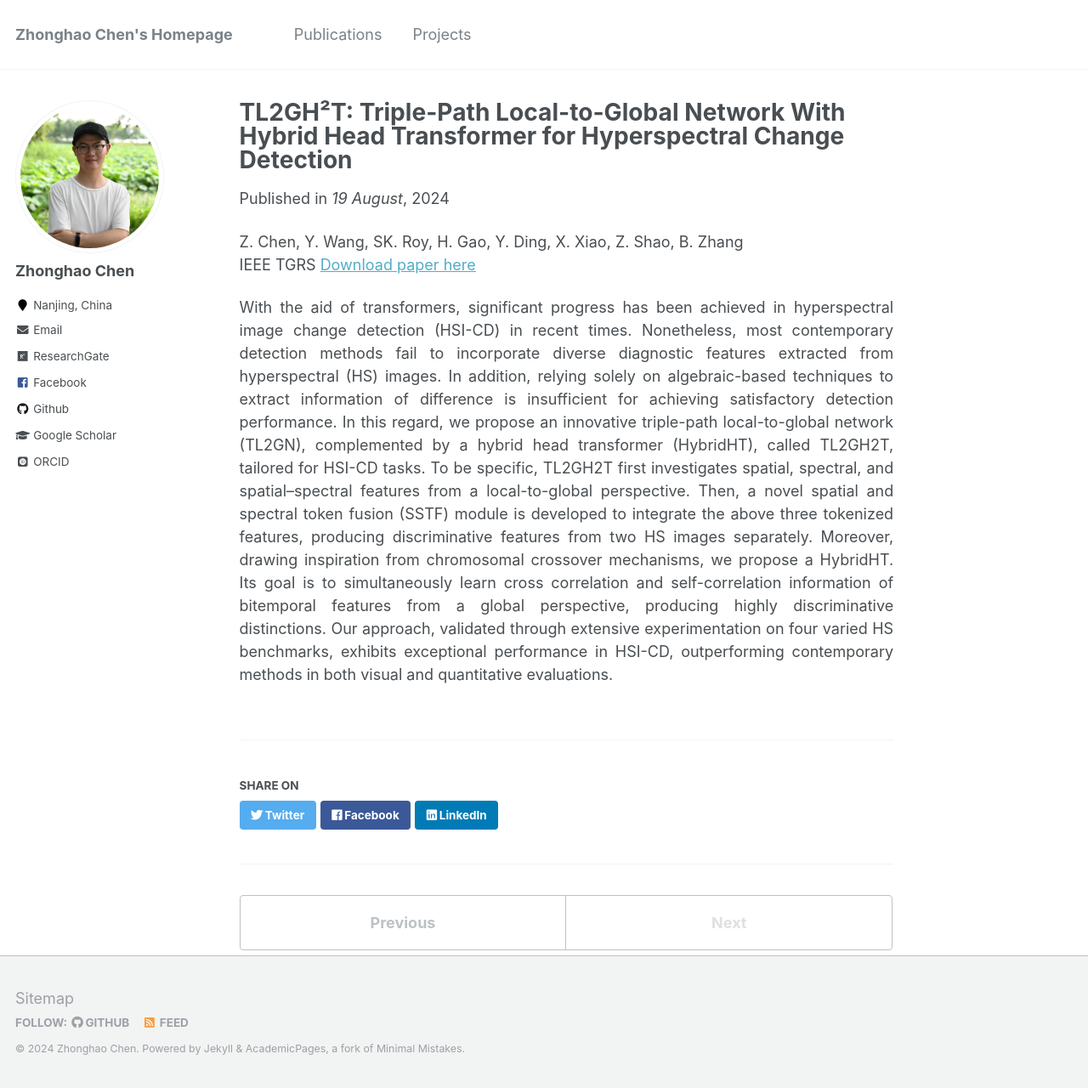
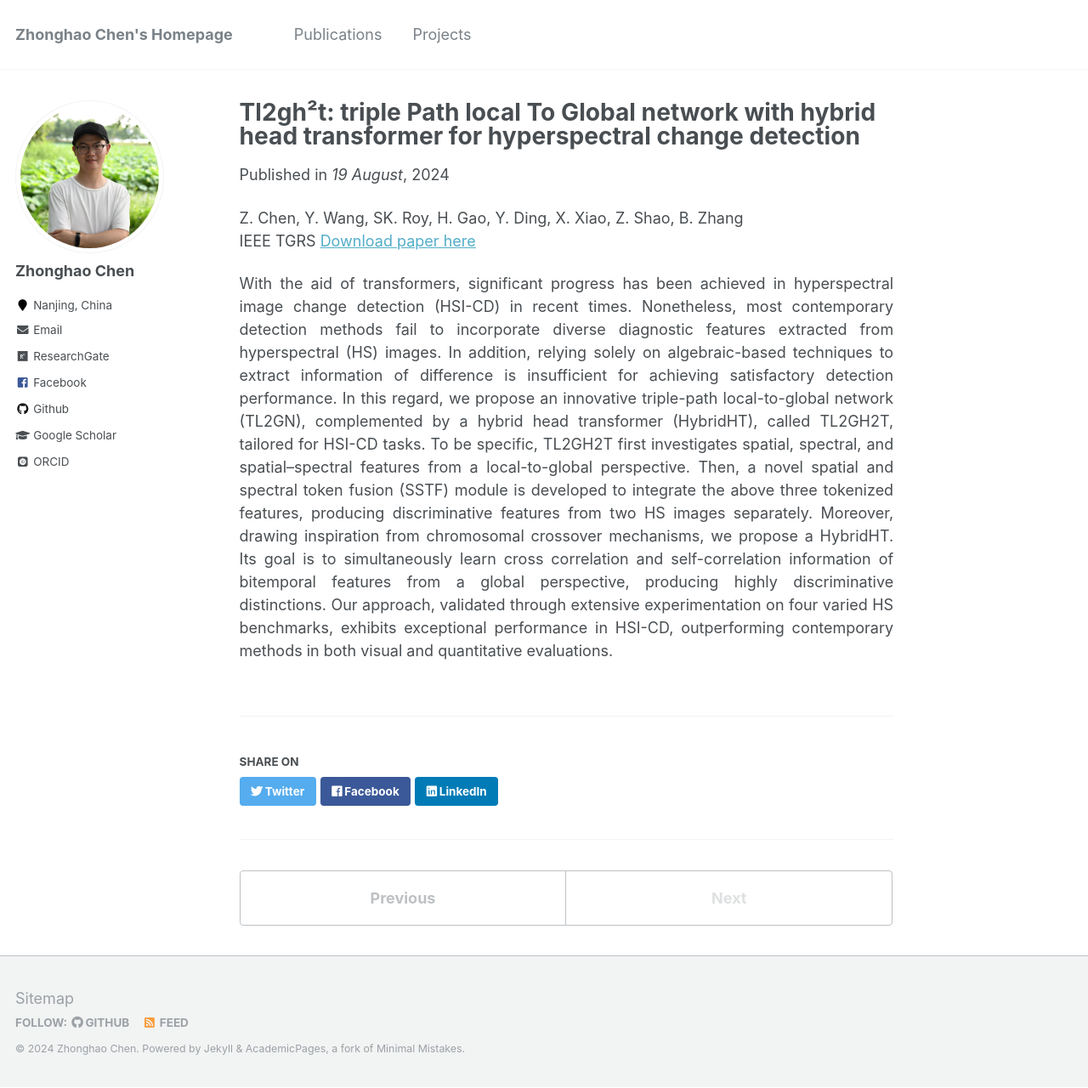
Before and after one commit to zhonghaochen/zhonghaochen.github.io, a Jekyll site: the page built from _publications/TL2GH²T: Triple-Path Local-to-Global Network With Hybrid Head Transformer for Hyperspectral Change Detection.md, in a window 1280 px wide and 1280 px high. Shown: the whole window at 85% size. Built offline with Jekyll 4.4.1, drawn with Linux system fonts in a browser that asks for light colours; some web fonts are replaced; part of the change alters nothing that is shown.

```diff
--- a/_publications/TL2GH²T: Triple-Path Local-to-Global Network With Hybrid Head Transformer for Hyperspectral Change Detection.md
+++ b/_publications/TL2GH²T: Triple-Path Local-to-Global Network With Hybrid Head Transformer for Hyperspectral Change Detection.md
@@ -1,5 +1,5 @@
 ---
-title: "TL2GH²T: Triple-Path Local-to-Global Network With Hybrid Head Transformer for Hyperspectral Change Detection"
+####title: "TL2GH²T: Triple-Path Local-to-Global Network With Hybrid Head Transformer for Hyperspectral Change Detection"
 collection: publications
 date: 2024-08-19
 venue: '19 August'
```
